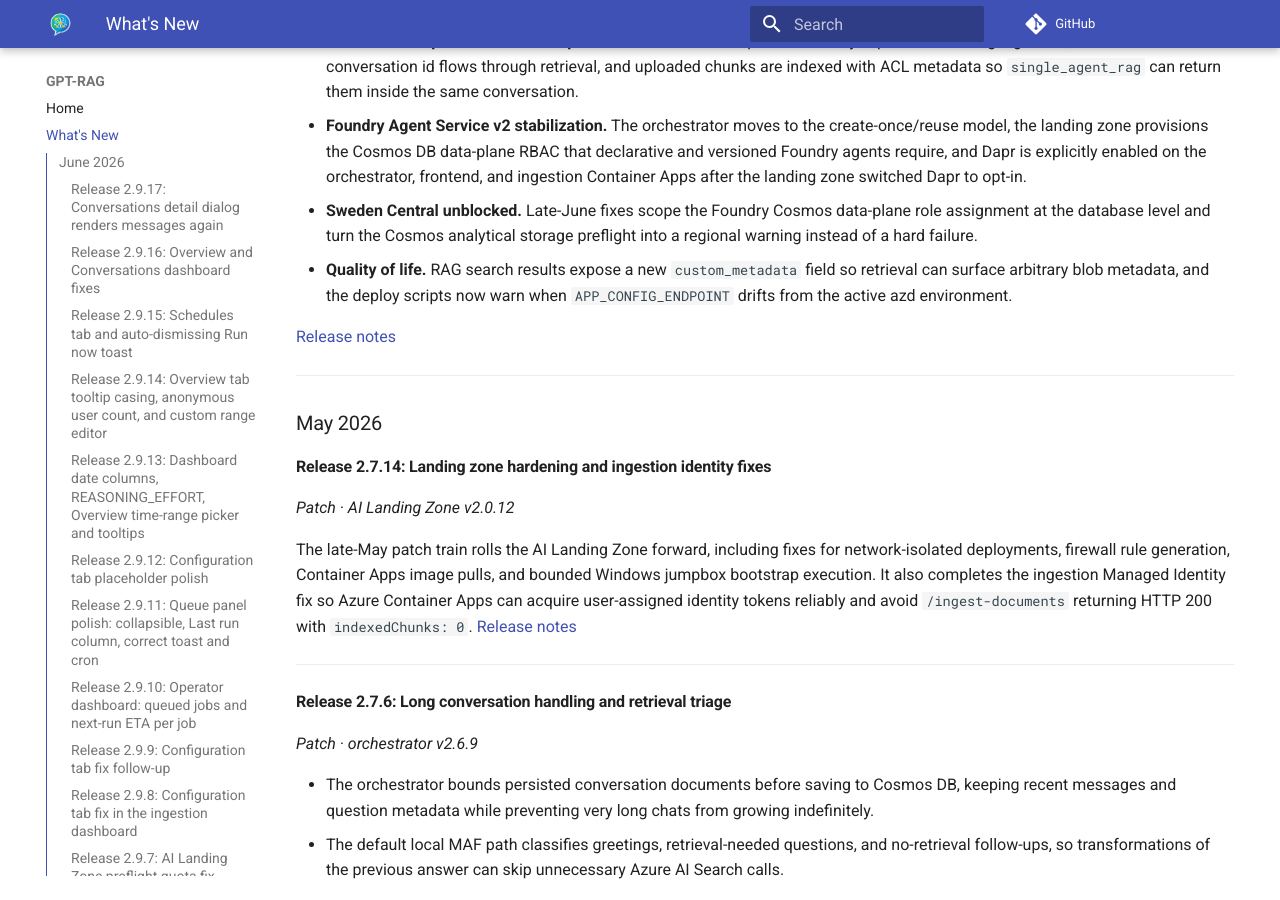
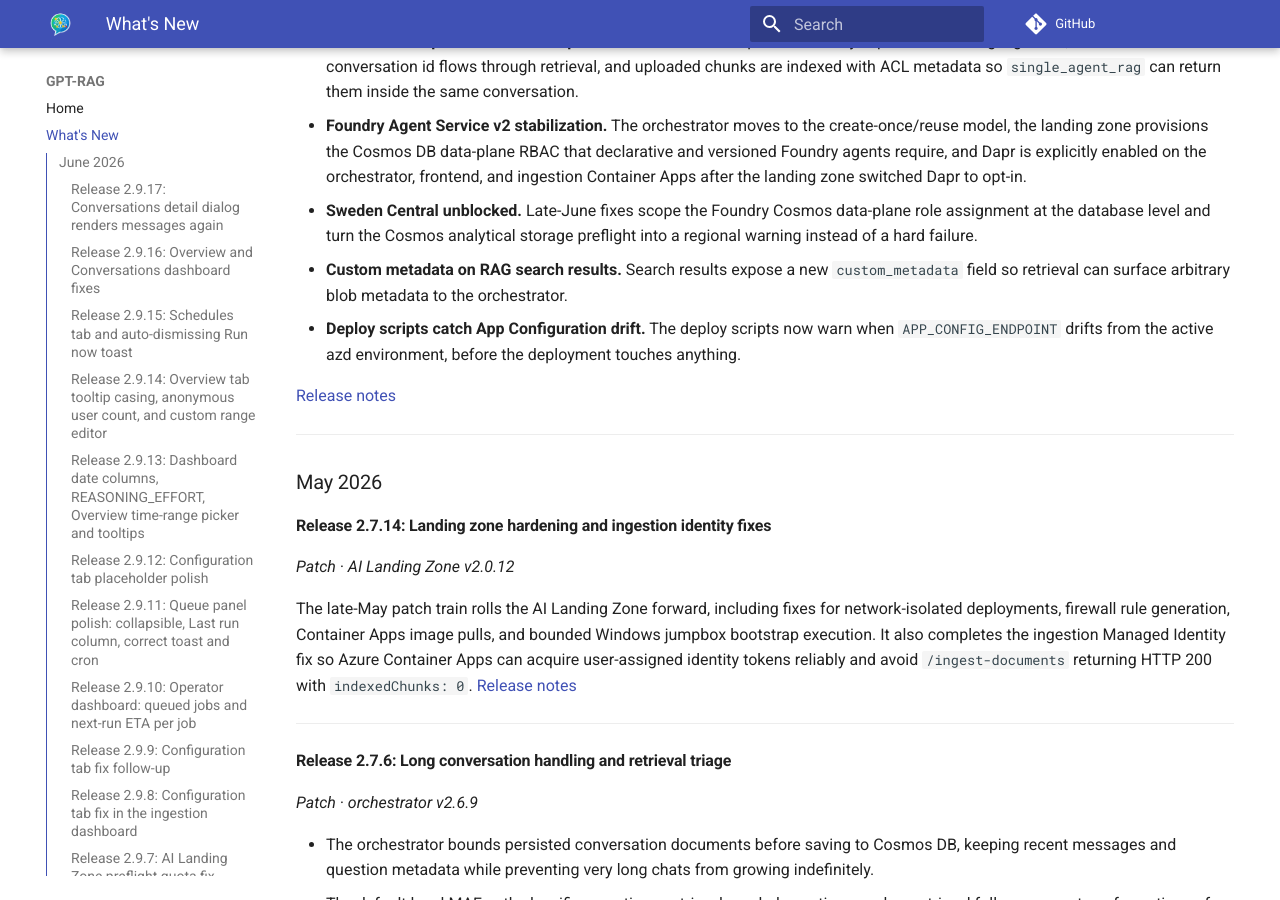
Before and after one commit to Azure/GPT-RAG, an MkDocs documentation site: the page built from docs/whatisnew.md, in a window 1280 px wide and 900 px high, scrolled down 6254 px. Built offline with MkDocs 1.6.1 and Material for MkDocs 9.7.7, drawn with Linux system fonts in a browser that asks for light colours; comment, search, counter and statistics services are not loaded.

Commit message:
docs(whatisnew): replace 'Quality of life' jargon with concrete bullets in 2.9.1
Co-authored-by: Copilot <223556219+Copilot@users.noreply.github.com>

```diff
--- a/docs/whatisnew.md
+++ b/docs/whatisnew.md
@@ -187,7 +187,8 @@ The latest June drop adds an opt-in **operator dashboard at `/dashboard`** on bo
 - **Authenticated per-conversation uploads end-to-end.** The uploader identity is preserved during ingestion, the active conversation id flows through retrieval, and uploaded chunks are indexed with ACL metadata so `single_agent_rag` can return them inside the same conversation.
 - **Foundry Agent Service v2 stabilization.** The orchestrator moves to the create-once/reuse model, the landing zone provisions the Cosmos DB data-plane RBAC that declarative and versioned Foundry agents require, and Dapr is explicitly enabled on the orchestrator, frontend, and ingestion Container Apps after the landing zone switched Dapr to opt-in.
 - **Sweden Central unblocked.** Late-June fixes scope the Foundry Cosmos data-plane role assignment at the database level and turn the Cosmos analytical storage preflight into a regional warning instead of a hard failure.
-- **Quality of life.** RAG search results expose a new `custom_metadata` field so retrieval can surface arbitrary blob metadata, and the deploy scripts now warn when `APP_CONFIG_ENDPOINT` drifts from the active azd environment.
+- **Custom metadata on RAG search results.** Search results expose a new `custom_metadata` field so retrieval can surface arbitrary blob metadata to the orchestrator.
+- **Deploy scripts catch App Configuration drift.** The deploy scripts now warn when `APP_CONFIG_ENDPOINT` drifts from the active azd environment, before the deployment touches anything.
 
 [Release notes](https://github.com/Azure/GPT-RAG/tree/v2.9.1)
 
```
